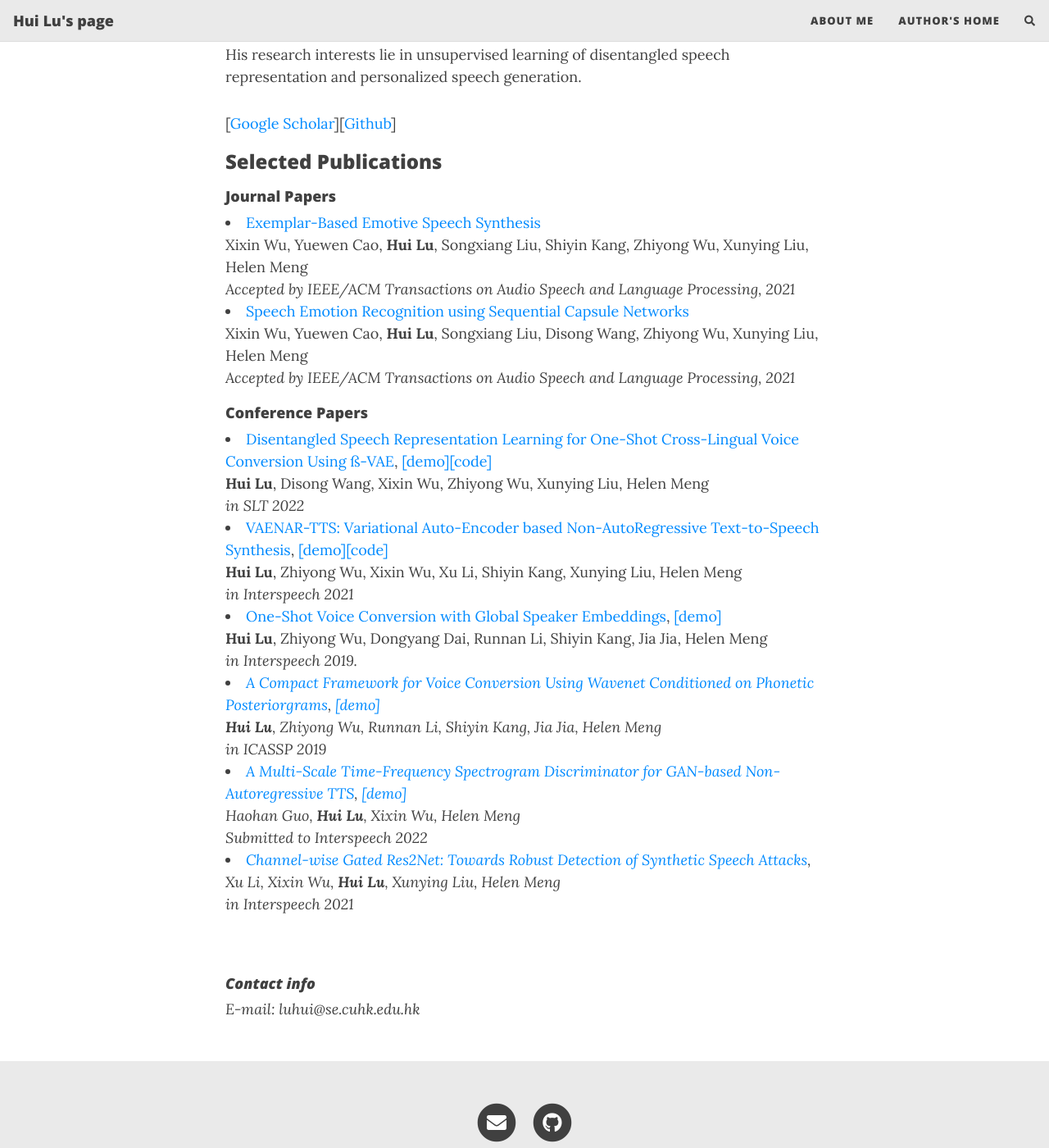
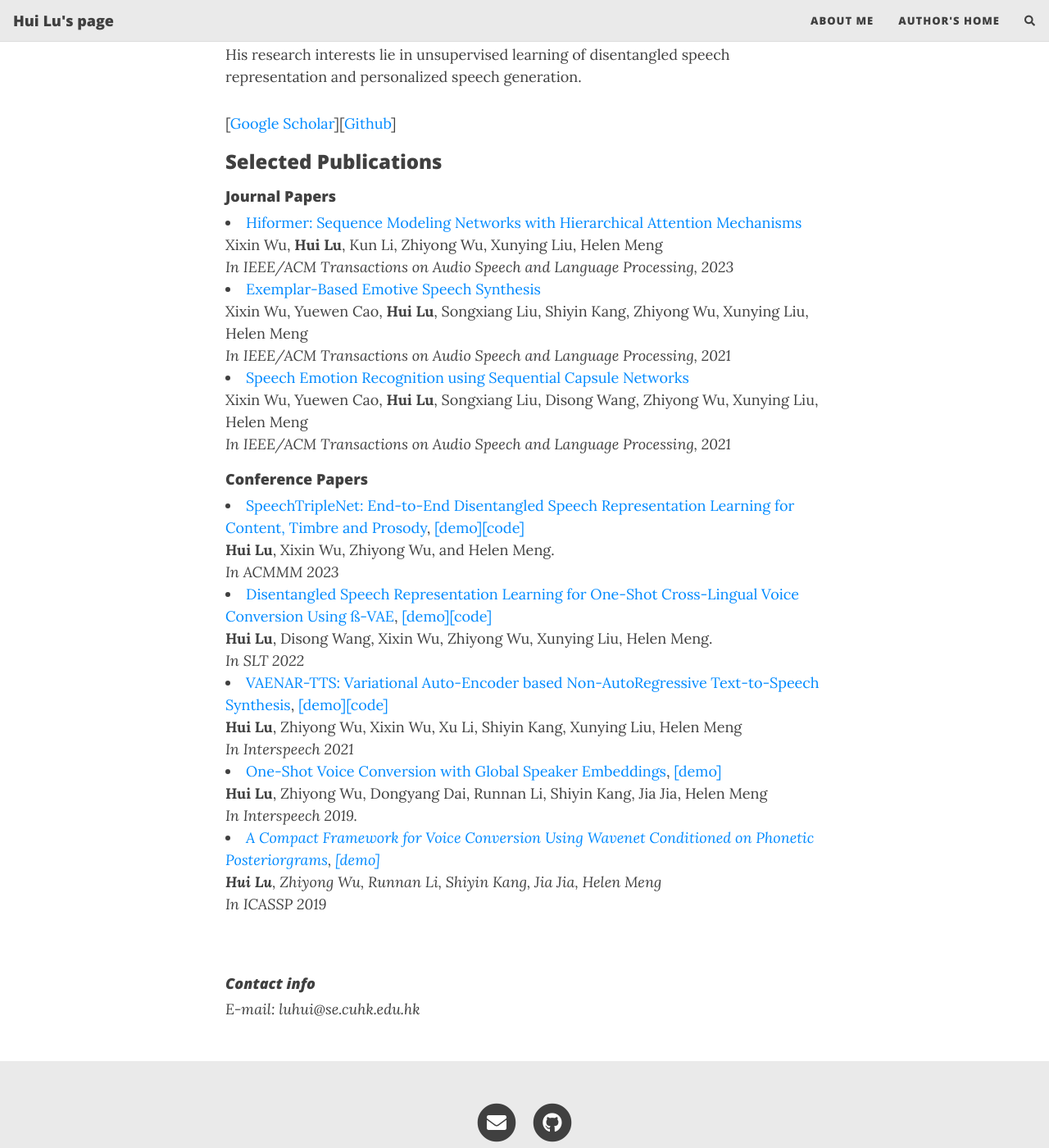
Before and after one commit to light1726/light1726.github.io, a Jekyll site: the page built from index.html, in a window 1280 px wide and 1400 px high, scrolled down 476 px. Shown: the whole window at 82% size. Built offline with Jekyll 4.4.1, drawn with Linux system fonts in a browser that asks for light colours; nearby versions of some CDN libraries; the list of posts is cut into pages by our own code; comment, search, counter and statistics services are not loaded; some of the changed text lies outside the part shown.

Commit message:
update index

```diff
--- a/index.html
+++ b/index.html
@@ -20,38 +20,50 @@ use-site-title: true
 <h4>Journal Papers</h4>
 
 <li>
+    <a target="_blank" href="https://www1.se.cuhk.edu.hk/~hccl/publications/pub/Hiformer_Sequence_Modeling_Networks_with_Hierarchical_Attention_Mechanisms.pdf">Hiformer: Sequence Modeling Networks with Hierarchical Attention Mechanisms</a><br>
+    Xixin Wu, <b>Hui Lu</b>, Kun Li, Zhiyong Wu, Xunying Liu, Helen Meng<br>
+    <em>In IEEE/ACM Transactions on Audio Speech and Language Processing, 2023</em><br>
+</li>
+
+<li>
     <a target="_blank" href="http://www1.se.cuhk.edu.hk/~hccl/publications/pub/xixin_09328288%20(1).pdf">Exemplar-Based Emotive Speech Synthesis</a><br>
     Xixin Wu, Yuewen Cao, <b>Hui Lu</b>, Songxiang Liu, Shiyin Kang, Zhiyong Wu, Xunying Liu, Helen Meng<br>
-    <em>Accepted by IEEE/ACM Transactions on Audio Speech and Language Processing, 2021</em><br>
+    <em>In IEEE/ACM Transactions on Audio Speech and Language Processing, 2021</em><br>
 </li>
 
 <li>
     <a target="_blank" href="http://www1.se.cuhk.edu.hk/~hccl/publications/pub/xixin_09328288%20(1).pdf">Speech Emotion Recognition using Sequential Capsule Networks</a><br>
     Xixin Wu, Yuewen Cao, <b>Hui Lu</b>, Songxiang Liu, Disong Wang, Zhiyong Wu, Xunying Liu, Helen Meng<br>
-    <em>Accepted by IEEE/ACM Transactions on Audio Speech and Language Processing, 2021</em><br>
+    <em>In IEEE/ACM Transactions on Audio Speech and Language Processing, 2021</em><br>
 </li>
 
 <h4>Conference Papers</h4>
+<li>
+    <a target="_blank" href="https://www1.se.cuhk.edu.hk/~hccl/publications/pub/mmfp3442-lu-CC-BY.pdf">SpeechTripleNet: End-to-End Disentangled Speech Representation Learning for Content, Timbre and Prosody</a>,
+    <a target="_blank" href="https://speechtriplenet.github.io/">[demo]</a><a target="_blank" href="git@github.com:light1726/SpeechTripleNet.git">[code]</a><br>
+    <b>Hui Lu</b>, Xixin Wu, Zhiyong Wu, and Helen Meng.<br>
+    <em>In ACMMM 2023</em><br>
+</li>
 
 <li>
     <a target="_blank" href="https://www1.se.cuhk.edu.hk/~hccl/publications/pub/2023%20SLT2022-Beta_VAE_based_one_shot_cross_lingual_VC.pdf">Disentangled Speech Representation Learning for One-Shot Cross-Lingual Voice Conversion Using ß-VAE</a>,
     <a target="_blank" href="https://beta-vaevc.github.io/">[demo]</a><a target="_blank" href="https://github.com/light1726/BetaVAE_VC">[code]</a><br>
-    <b>Hui Lu</b>, Disong Wang, Xixin Wu, Zhiyong Wu, Xunying Liu, Helen Meng<br>
-    <em>in SLT 2022</em><br>
+    <b>Hui Lu</b>, Disong Wang, Xixin Wu, Zhiyong Wu, Xunying Liu, Helen Meng.<br>
+    <em>In SLT 2022</em><br>
 </li>
 
 <li>
     <a target="_blank" href="https://www1.se.cuhk.edu.hk/~hccl/publications/pub/3%20lu21d_interspeech.pdf">VAENAR-TTS: Variational Auto-Encoder based Non-AutoRegressive Text-to-Speech Synthesis</a>,
     <a target="_blank" href="https://light1726.github.io/vaenar-tts/">[demo]</a><a target="_blank" href="https://github.com/thuhcsi/VAENAR-TTS">[code]</a><br>
     <b>Hui Lu</b>, Zhiyong Wu, Xixin Wu, Xu Li, Shiyin Kang, Xunying Liu, Helen Meng<br>
-    <em>in Interspeech 2021</em><br>
+    <em>In Interspeech 2021</em><br>
 </li>
 
 <li>
     <a target="_blank" href="https://www1.se.cuhk.edu.hk/~hccl/publications/pub/201909_INTERSPEECH_HuiLU.pdf">One-Shot Voice Conversion with Global Speaker Embeddings</a>,
     <a target="_blank" href="https://daidongyang.github.io/vc-eval/">[demo]</a><br>
     <b>Hui Lu</b>, Zhiyong Wu, Dongyang Dai, Runnan Li, Shiyin Kang, Jia Jia, Helen Meng<br>
-    <em>in Interspeech 2019.<br>
+    <em>In Interspeech 2019.<br>
 </li>
 
 
@@ -59,23 +71,8 @@ use-site-title: true
     <a target="_blank" href="https://www1.se.cuhk.edu.hk/~hccl/publications/pub/3%2008682938.pdf">A Compact Framework for Voice Conversion Using Wavenet Conditioned on Phonetic Posteriorgrams</a>,
     <a target="_blank" href="https://light1726.github.io/voice_conversion_demo/">[demo]</a><br>
     <b>Hui Lu</b>, Zhiyong Wu, Runnan Li, Shiyin Kang, Jia Jia, Helen Meng<br>
-    <em>in ICASSP 2019</em><br>
+    <em>In ICASSP 2019</em><br>
 </li>
-
-
-<li>
-    <a target="_blank" href="https://arxiv.org/pdf/2203.01080.pdf">A Multi-Scale Time-Frequency Spectrogram Discriminator for GAN-based Non-Autoregressive TTS</a>,
-	<a target="_blank" href="https://hhguo.github.io/DemoUGANTTS/">[demo]</a><br>
-    Haohan Guo, <b>Hui Lu</b>, Xixin Wu, Helen Meng<br>
-    <em>Submitted to Interspeech 2022</em><br>
-</li>
-
-<li>
-    <a target="_blank" href="https://arxiv.org/pdf/1910.08716.pdf">Channel-wise Gated Res2Net: Towards Robust Detection of Synthetic Speech Attacks</a>,<br>
-    Xu Li, Xixin Wu, <b>Hui Lu</b>, Xunying Liu, Helen Meng<br>
-    <em>in Interspeech 2021</em><br>
-</li>
-
 
 <br><br>
 <h4>Contact info</h4>
```
Also changed, not shown: other parts of index.html (+1 -1 lines).
